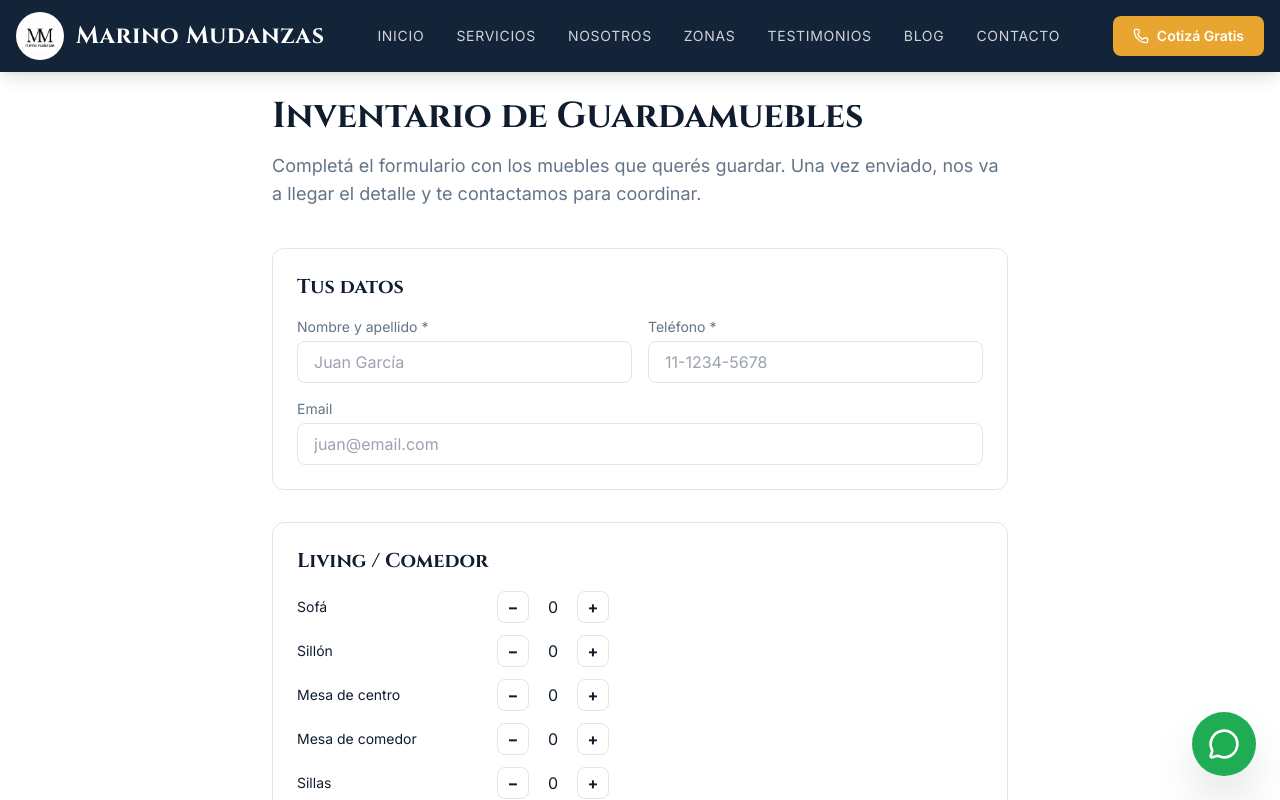
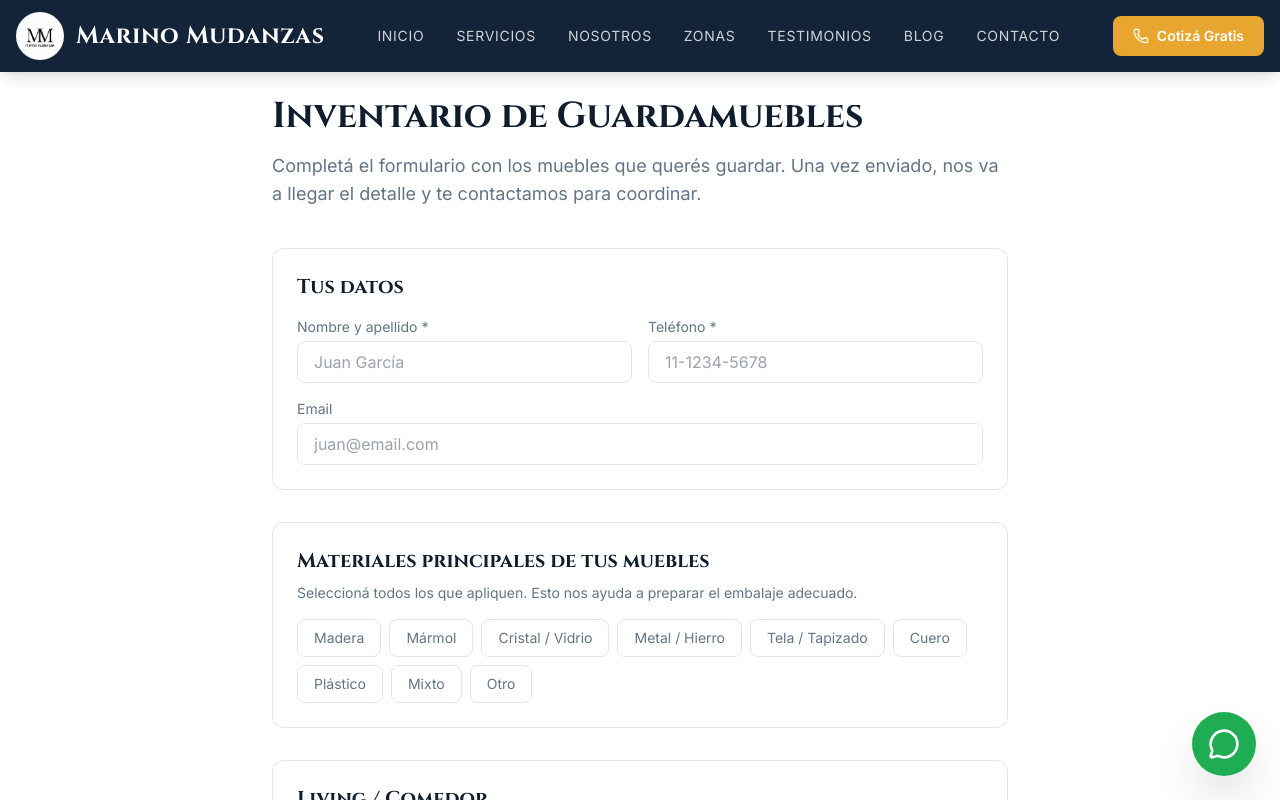
Before and after one commit to Lukaku55/marinomudanzas-next, a Next.js app: page /guardamuebles/inventario in a window 1280 px wide. Shown: the top 800 px of the page. Built offline with nearby package versions, Linux system fonts and the light colour scheme.

Commit message:
feat: mejorar formulario inventario con materiales y campo descripción para Otro

```diff
--- a/components/InventarioForm.tsx
+++ b/components/InventarioForm.tsx
@@ -28,36 +28,38 @@ const ambientes = [
   },
 ];
 
-type Inventario = {
-  [ambiente: string]: {
-    [mueble: string]: { cantidad: number; observacion: string };
-  };
-};
+const materiales = ["Madera", "Mármol", "Cristal / Vidrio", "Metal / Hierro", "Tela / Tapizado", "Cuero", "Plástico", "Mixto", "Otro"];
+
+type ItemData = { cantidad: number; observacion: string; descripcion: string };
+type Inventario = { [ambiente: string]: { [mueble: string]: ItemData } };
 
 export default function InventarioForm() {
   const [nombre, setNombre] = useState("");
   const [telefono, setTelefono] = useState("");
   const [email, setEmail] = useState("");
+  const [materialesSeleccionados, setMaterialesSeleccionados] = useState<string[]>([]);
+  const [otroMaterial, setOtroMaterial] = useState("");
   const [inventario, setInventario] = useState<Inventario>({});
   const [enviado, setEnviado] = useState(false);
   const [enviando, setEnviando] = useState(false);
 
-  const updateCantidad = (ambiente: string, mueble: string, cantidad: number) => {
+  const toggleMaterial = (mat: string) => {
+    setMaterialesSeleccionados((prev) =>
+      prev.includes(mat) ? prev.filter((m) => m !== mat) : [...prev, mat]
+    );
+  };
+
+  const updateItem = (ambiente: string, mueble: string, field: keyof ItemData, value: string | number) => {
     setInventario((prev) => ({
       ...prev,
       [ambiente]: {
         ...prev[ambiente],
-        [mueble]: { cantidad, observacion: prev[ambiente]?.[mueble]?.observacion || "" },
+        [mueble]: {
+          cantidad: prev[ambiente]?.[mueble]?.cantidad || 0,
+          observacion: prev[ambiente]?.[mueble]?.observacion || "",
+          descripcion: prev[ambiente]?.[mueble]?.descripcion || "",
+          [field]: value,
         },
-    }));
-  };
-
-  const updateObservacion = (ambiente: string, mueble: string, observacion: string) => {
-    setInventario((prev) => ({
-      ...prev,
-      [ambiente]: {
-        ...prev[ambiente],
-        [mueble]: { cantidad: prev[ambiente]?.[mueble]?.cantidad || 0, observacion },
       },
     }));
   };
@@ -66,7 +68,13 @@ export default function InventarioForm() {
     let resumen = `*Inventario Guardamuebles - Marino Mudanzas*%0A%0A`;
     resumen += `*Cliente:* ${nombre}%0A`;
     resumen += `*Teléfono:* ${telefono}%0A`;
-    resumen += `*Email:* ${email}%0A%0A`;
+    if (email) resumen += `*Email:* ${email}%0A`;
+
+    const matsFinales = materialesSeleccionados.includes("Otro") && otroMaterial
+      ? [...materialesSeleccionados.filter(m => m !== "Otro"), otroMaterial]
+      : materialesSeleccionados;
+    if (matsFinales.length > 0) resumen += `*Materiales principales:* ${matsFinales.join(", ")}%0A`;
+    resumen += `%0A`;
 
     ambientes.forEach(({ nombre: amb }) => {
       const items = inventario[amb];
@@ -74,8 +82,9 @@ export default function InventarioForm() {
       const itemsConCantidad = Object.entries(items).filter(([, v]) => v.cantidad > 0);
       if (itemsConCantidad.length === 0) return;
       resumen += `*${amb}*%0A`;
-      itemsConCantidad.forEach(([mueble, { cantidad, observacion }]) => {
-        resumen += `• ${mueble}: ${cantidad}${observacion ? ` (${observacion})` : ""}%0A`;
+      itemsConCantidad.forEach(([mueble, { cantidad, observacion, descripcion }]) => {
+        const nombreMueble = mueble === "Otro" && descripcion ? descripcion : mueble;
+        resumen += `• ${nombreMueble}: ${cantidad}${observacion ? ` (${observacion})` : ""}%0A`;
       });
       resumen += `%0A`;
     });
@@ -83,7 +92,7 @@ export default function InventarioForm() {
     return resumen;
   };
 
-  const handleSubmit = async () => {
+  const handleSubmit = () => {
     if (!nombre || !telefono) {
       alert("Por favor completá tu nombre y teléfono.");
       return;
@@ -114,71 +123,82 @@ export default function InventarioForm() {
         <div className="grid grid-cols-1 sm:grid-cols-2 gap-4">
           <div>
             <label className="font-body text-sm text-muted-foreground block mb-1">Nombre y apellido *</label>
-            <input
-              type="text"
-              value={nombre}
-              onChange={(e) => setNombre(e.target.value)}
+            <input type="text" value={nombre} onChange={(e) => setNombre(e.target.value)}
               className="w-full border border-border rounded-lg px-4 py-2 bg-background text-foreground font-body focus:outline-none focus:border-gold"
-              placeholder="Juan García"
-            />
+              placeholder="Juan García" />
           </div>
           <div>
             <label className="font-body text-sm text-muted-foreground block mb-1">Teléfono *</label>
-            <input
-              type="tel"
-              value={telefono}
-              onChange={(e) => setTelefono(e.target.value)}
+            <input type="tel" value={telefono} onChange={(e) => setTelefono(e.target.value)}
               className="w-full border border-border rounded-lg px-4 py-2 bg-background text-foreground font-body focus:outline-none focus:border-gold"
-              placeholder="11-1234-5678"
-            />
+              placeholder="11-1234-5678" />
           </div>
           <div className="sm:col-span-2">
             <label className="font-body text-sm text-muted-foreground block mb-1">Email</label>
-            <input
-              type="email"
-              value={email}
-              onChange={(e) => setEmail(e.target.value)}
+            <input type="email" value={email} onChange={(e) => setEmail(e.target.value)}
               className="w-full border border-border rounded-lg px-4 py-2 bg-background text-foreground font-body focus:outline-none focus:border-gold"
-              placeholder="juan@email.com"
-            />
+              placeholder="juan@email.com" />
           </div>
         </div>
+      </div>
+
+      {/* Materiales */}
+      <div className="bg-card border border-border rounded-xl p-6">
+        <h2 className="font-display text-xl font-bold text-foreground mb-2">Materiales principales de tus muebles</h2>
+        <p className="font-body text-muted-foreground text-sm mb-4">Seleccioná todos los que apliquen. Esto nos ayuda a preparar el embalaje adecuado.</p>
+        <div className="flex flex-wrap gap-2">
+          {materiales.map((mat) => (
+            <button key={mat} onClick={() => toggleMaterial(mat)}
+              className={`px-4 py-2 rounded-lg font-body text-sm border transition-colors ${
+                materialesSeleccionados.includes(mat)
+                  ? "bg-gold text-black border-gold font-semibold"
+                  : "border-border text-muted-foreground hover:border-gold"
+              }`}>
+              {mat}
+            </button>
+          ))}
+        </div>
+        {materialesSeleccionados.includes("Otro") && (
+          <input type="text" value={otroMaterial} onChange={(e) => setOtroMaterial(e.target.value)}
+            className="mt-3 w-full border border-border rounded-lg px-4 py-2 bg-background text-foreground font-body focus:outline-none focus:border-gold"
+            placeholder="Especificá el material..." />
+        )}
       </div>
 
       {/* Inventario por ambiente */}
       {ambientes.map(({ nombre: amb, muebles }) => (
         <div key={amb} className="bg-card border border-border rounded-xl p-6">
           <h2 className="font-display text-xl font-bold text-foreground mb-4">{amb}</h2>
-          <div className="space-y-3">
+          <div className="space-y-4">
             {muebles.map((mueble) => {
               const cantidad = inventario[amb]?.[mueble]?.cantidad || 0;
               const observacion = inventario[amb]?.[mueble]?.observacion || "";
+              const descripcion = inventario[amb]?.[mueble]?.descripcion || "";
               return (
-                <div key={mueble} className="flex flex-col sm:flex-row sm:items-center gap-2">
+                <div key={mueble} className="space-y-2">
+                  <div className="flex flex-col sm:flex-row sm:items-center gap-2">
                     <span className="font-body text-foreground text-sm w-48 shrink-0">{mueble}</span>
                     <div className="flex items-center gap-2">
-                    <button
-                      onClick={() => updateCantidad(amb, mueble, Math.max(0, cantidad - 1))}
-                      className="w-8 h-8 rounded-lg border border-border text-foreground hover:border-gold transition-colors font-bold"
-                    >
-                      −
-                    </button>
+                      <button onClick={() => updateItem(amb, mueble, "cantidad", Math.max(0, cantidad - 1))}
+                        className="w-8 h-8 rounded-lg border border-border text-foreground hover:border-gold transition-colors font-bold">−</button>
                       <span className="w-8 text-center font-body text-foreground">{cantidad}</span>
-                    <button
-                      onClick={() => updateCantidad(amb, mueble, cantidad + 1)}
-                      className="w-8 h-8 rounded-lg border border-border text-foreground hover:border-gold transition-colors font-bold"
-                    >
-                      +
-                    </button>
+                      <button onClick={() => updateItem(amb, mueble, "cantidad", cantidad + 1)}
+                        className="w-8 h-8 rounded-lg border border-border text-foreground hover:border-gold transition-colors font-bold">+</button>
                     </div>
                     {cantidad > 0 && (
-                    <input
-                      type="text"
-                      value={observacion}
-                      onChange={(e) => updateObservacion(amb, mueble, e.target.value)}
+                      <input type="text" value={observacion}
+                        onChange={(e) => updateItem(amb, mueble, "observacion", e.target.value)}
                         className="flex-1 border border-border rounded-lg px-3 py-1 bg-background text-foreground font-body text-sm focus:outline-none focus:border-gold"
-                      placeholder="Observación (opcional)"
-                    />
+                        placeholder="Observación (opcional)" />
+                    )}
+                  </div>
+                  {mueble === "Otro" && cantidad > 0 && (
+                    <div className="ml-0 sm:ml-52">
+                      <input type="text" value={descripcion}
+                        onChange={(e) => updateItem(amb, mueble, "descripcion", e.target.value)}
+                        className="w-full border border-gold rounded-lg px-3 py-1 bg-background text-foreground font-body text-sm focus:outline-none focus:border-gold"
+                        placeholder="¿Qué mueble es? Ej: vitrina, baúl, hamaca..." />
+                    </div>
                   )}
                 </div>
               );
@@ -188,11 +208,8 @@ export default function InventarioForm() {
       ))}
 
       {/* Botón enviar */}
-      <button
-        onClick={handleSubmit}
-        disabled={enviando}
-        className="w-full flex items-center justify-center gap-2 bg-green-600 text-white px-6 py-4 rounded-xl font-body font-bold text-lg hover:opacity-90 transition-opacity disabled:opacity-50"
-      >
+      <button onClick={handleSubmit} disabled={enviando}
+        className="w-full flex items-center justify-center gap-2 bg-green-600 text-white px-6 py-4 rounded-xl font-body font-bold text-lg hover:opacity-90 transition-opacity disabled:opacity-50">
         {enviando ? "Enviando..." : "Enviar inventario por WhatsApp"}
       </button>
       <p className="font-body text-muted-foreground text-sm text-center">
```
Lines whose indentation alone changed are shown as unchanged.
